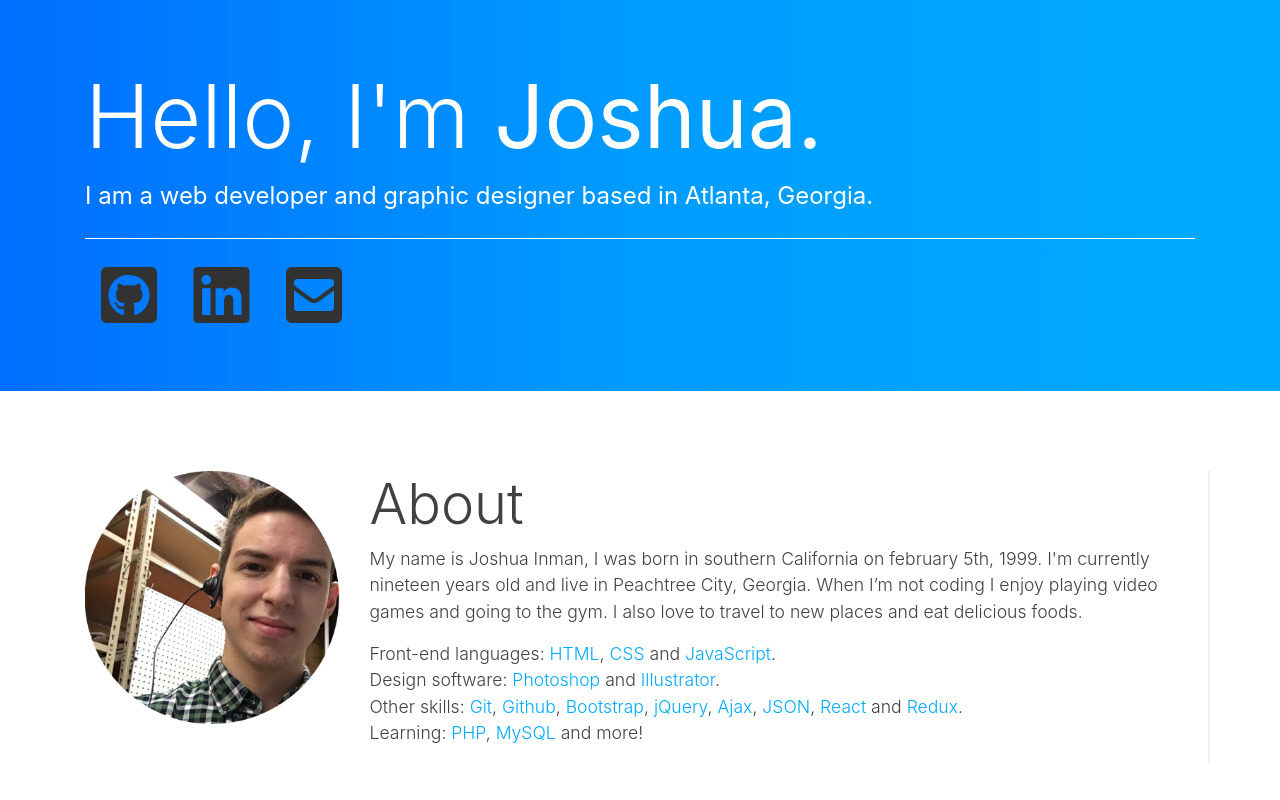
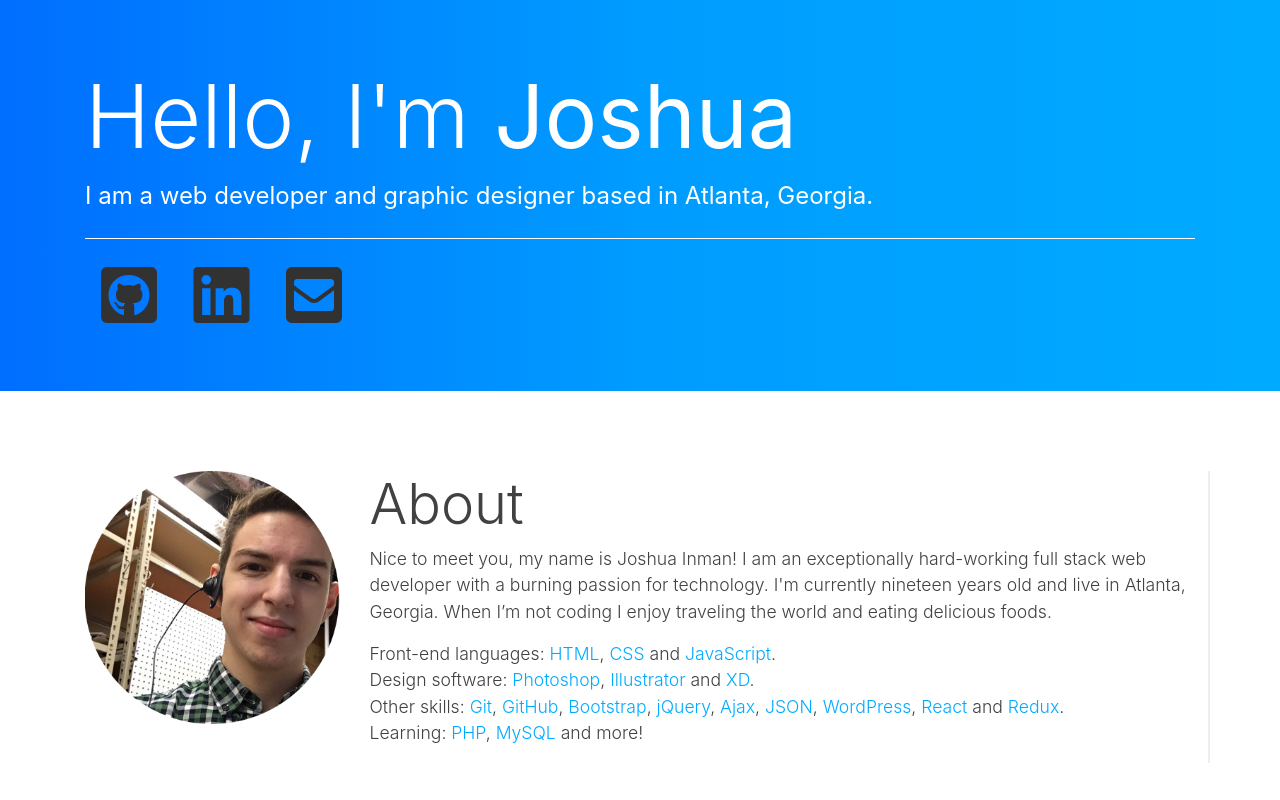
Before and after one commit to Joshua-Inman/Joshua-Inman.github.io, a plain HTML site: page index.html in a window 1280 px wide. Shown: the top 800 px of the page. Drawn offline with nearby package versions, Linux system fonts and the light colour scheme.

Commit message:
Updated text.

```diff
--- a/index.html
+++ b/index.html
@@ -18,7 +18,7 @@
   <!-- Jumbotron -->
   <div class="jumbotron jumbotron-fluid">
     <div class="container" id="jumbotron-container">
-      <h1 class="display-2">Hello, I'm <strong>Joshua.</strong></h1>
+      <h1 class="display-2">Hello, I'm <strong>Joshua</strong></h1>
       <p class="lead">I am a web developer and graphic designer based in Atlanta, Georgia.</p>
       <hr class="my-4" style="border-color: white;">
       <a href="https://github.com/Joshua-Inman" target="_blank"><i class="fab fa-github-square"></i></a>
@@ -35,8 +35,8 @@
       </div>
       <div class="col-sm-9">
         <h1 class="display-4">About</h1>
-        <p>My name is Joshua Inman, I was born in southern California on february 5th, 1999. I'm currently nineteen years old and live in Peachtree City, Georgia. When I’m not coding I enjoy playing video games and going to the gym. I also love to travel to new places and eat delicious foods.</p>
-        <p>Front-end languages: <span style="color: #00abff;">HTML</span>, <span style="color: #00abff;">CSS</span> and <span style="color: #00abff;">JavaScript</span>. <br> Design software: <span style="color: #00abff;">Photoshop</span> and <span style="color: #00abff;">Illustrator</span>. <br> Other skills: <span style="color: #00abff;">Git</span>, <span style="color: #00abff;">Github</span>, <span style="color: #00abff;">Bootstrap</span>, <span style="color: #00abff;">jQuery</span>, <span style="color: #00abff;">Ajax</span>, <span style="color: #00abff;">JSON</span>, <span style="color: #00abff;">React</span> and <span style="color: #00abff;">Redux</span>. <br> Learning: <span style="color: #00abff;">PHP</span>, <span style="color: #00abff;">MySQL</span> and more!</p>
+        <p>Nice to meet you, my name is Joshua Inman! I am an exceptionally hard-working full stack web developer with a burning passion for technology. I'm currently nineteen years old and live in Atlanta, Georgia. When I’m not coding I enjoy traveling the world and eating delicious foods.</p>
+        <p>Front-end languages: <span style="color: #00abff;">HTML</span>, <span style="color: #00abff;">CSS</span> and <span style="color: #00abff;">JavaScript</span>. <br> Design software: <span style="color: #00abff;">Photoshop</span>, <span style="color: #00abff;">Illustrator</span> and <span style="color: #00abff;">XD</span>. <br> Other skills: <span style="color: #00abff;">Git</span>, <span style="color: #00abff;">GitHub</span>, <span style="color: #00abff;">Bootstrap</span>, <span style="color: #00abff;">jQuery</span>, <span style="color: #00abff;">Ajax</span>, <span style="color: #00abff;">JSON</span>, <span style="color: #00abff;">WordPress</span>, <span style="color: #00abff;">React</span> and <span style="color: #00abff;">Redux</span>. <br> Learning: <span style="color: #00abff;">PHP</span>, <span style="color: #00abff;">MySQL</span> and more!</p>
       </div>
     </div>
   </div>
```
